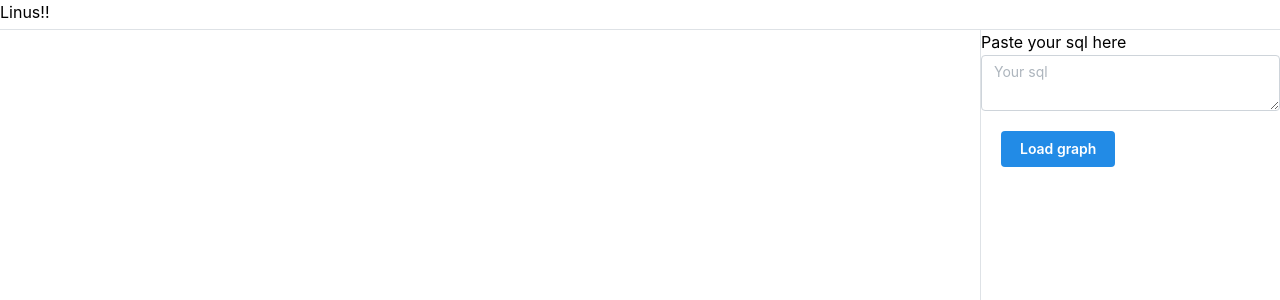
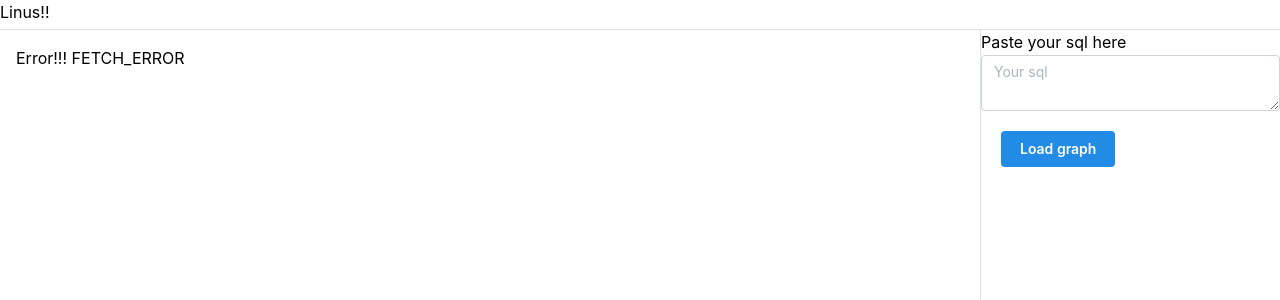
Before and after one commit to vincnt/linus, a React (Vite) app: page / in a window 1280 px wide. Both pictures are taken after a click on the button "Load graph". Shown: the top 300 px of the page. Built offline with nearby package versions, Linux system fonts and the light colour scheme; no server answers.

Commit message:
show errors

```diff
--- a/src/pages/Home.page.tsx
+++ b/src/pages/Home.page.tsx
@@ -5,7 +5,7 @@ import Graph from '../graph';
 import { useLazyPostRawSqlWrappedQuery, SqlQueryInput } from '../queries/linette';
 
 export function HomePage() {
-  const [fetchGraphData, { data: graphData, isLoading }] =
+  const [fetchGraphData, { data: graphData, isLoading, error }] =
   useLazyPostRawSqlWrappedQuery();
 
   const [formData, setFormData] = useState<SqlQueryInput>({
@@ -41,6 +41,7 @@ export function HomePage() {
 
       <AppShell.Main>
         { isLoading && <div>Loading graph</div>}
+        { error && 'status' in error && <div> Error!!! {error.status} {JSON.stringify(error.data)}</div>}
         { !isLoading && graphData &&
               <Graph graphData={graphData} />}
       </AppShell.Main>
```
